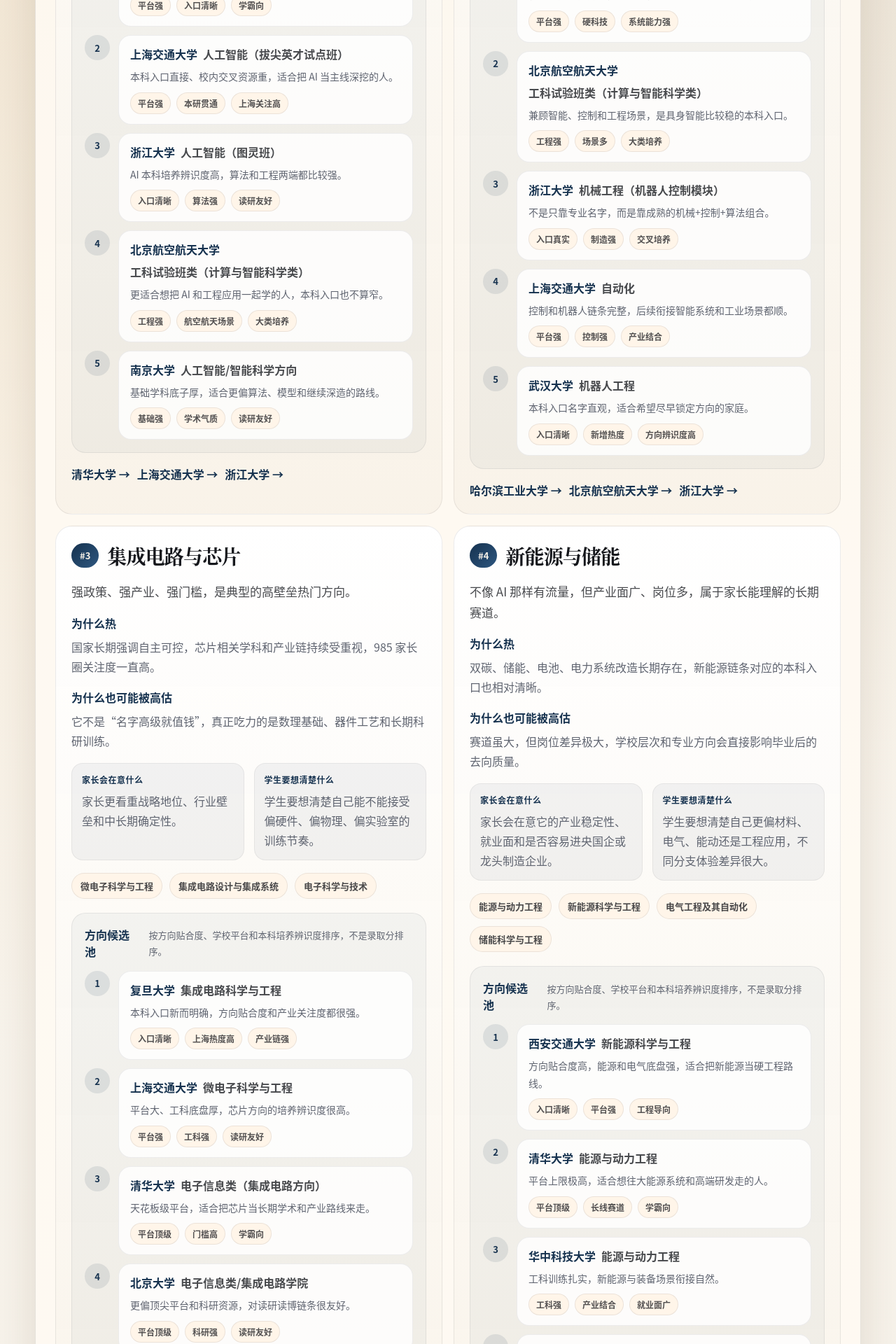
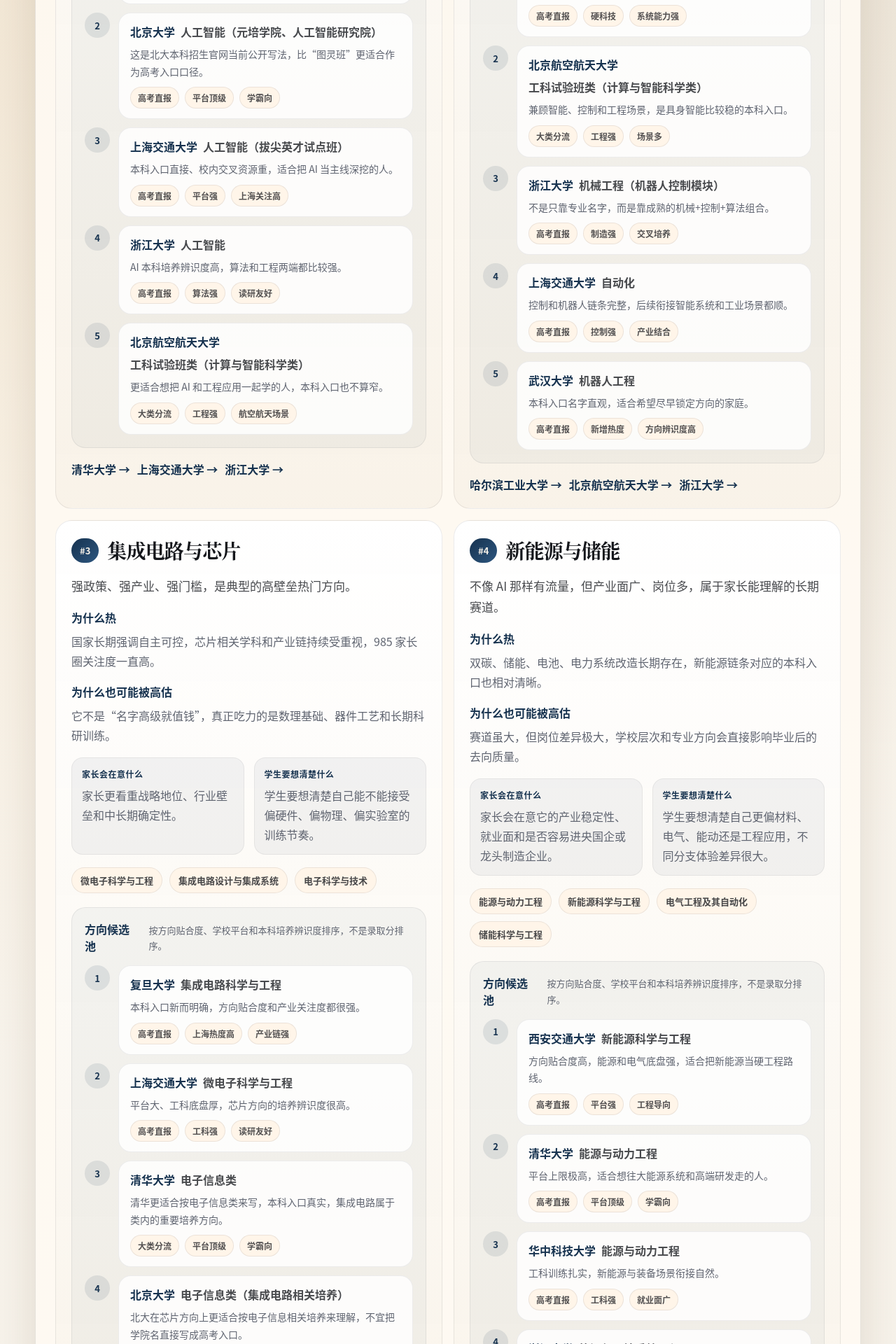
Before and after one commit to t86/zhaosheng, a Next.js app: page /directions in a window 1280 px wide. Shown: the part 1320-3240 px from the top of the page at 70% size. Built offline with nearby package versions, Linux system fonts and the light colour scheme.

Commit message:
fix: normalize hot direction candidate entries

```diff
--- a/data/hot-directions.ts
+++ b/data/hot-directions.ts
@@ -60,33 +60,33 @@
     candidatePrograms: [
       {
         schoolSlug: "tsinghua-university",
-        entryLabel: "自动化类（通用人工智能/数学与人工智能实验班）",
-        rationale: "平台强度和学科交叉能力都在第一梯队，更像 AI 顶尖培养入口。",
-        tags: ["平台强", "入口清晰", "学霸向"],
+        entryLabel: "自动化类",
+        rationale: "清华本科招生口径更适合写成自动化类，通用人工智能和数智实验班属于类内培养亮点。",
+        tags: ["大类分流", "平台强", "学霸向"],
+      },
+      {
+        schoolSlug: "peking-university",
+        entryLabel: "人工智能（元培学院、人工智能研究院）",
+        rationale: "这是北大本科招生官网当前公开写法，比“图灵班”更适合作为高考入口口径。",
+        tags: ["高考直报", "平台顶级", "学霸向"],
       },
       {
         schoolSlug: "shanghai-jiao-tong-university",
         entryLabel: "人工智能（拔尖英才试点班）",
         rationale: "本科入口直接、校内交叉资源重，适合把 AI 当主线深挖的人。",
-        tags: ["平台强", "本研贯通", "上海关注高"],
+        tags: ["高考直报", "平台强", "上海关注高"],
       },
       {
         schoolSlug: "zhejiang-university",
-        entryLabel: "人工智能（图灵班）",
+        entryLabel: "人工智能",
         rationale: "AI 本科培养辨识度高，算法和工程两端都比较强。",
-        tags: ["入口清晰", "算法强", "读研友好"],
+        tags: ["高考直报", "算法强", "读研友好"],
       },
       {
         schoolSlug: "beihang-university",
         entryLabel: "工科试验班类（计算与智能科学类）",
         rationale: "更适合想把 AI 和工程应用一起学的人，本科入口也不算窄。",
-        tags: ["工程强", "航空航天场景", "大类培养"],
-      },
-      {
-        schoolSlug: "nanjing-university",
-        entryLabel: "人工智能/智能科学方向",
-        rationale: "基础学科底子厚，适合更偏算法、模型和继续深造的路线。",
-        tags: ["基础强", "学术气质", "读研友好"],
+        tags: ["大类分流", "工程强", "航空航天场景"],
       },
     ],
   },
@@ -104,33 +104,33 @@
     candidatePrograms: [
       {
         schoolSlug: "harbin-institute-of-technology",
-        entryLabel: "工科试验班（AI+先进技术领军班）/自动化",
-        rationale: "机器人底层能力强，控制、机械和 AI 的组合培养很有代表性。",
-        tags: ["平台强", "硬科技", "系统能力强"],
+        entryLabel: "自动化",
+        rationale: "把哈工大的机器人能力落回自动化入口更稳，避免把校内培养班误写成高考直报入口。",
+        tags: ["高考直报", "硬科技", "系统能力强"],
       },
       {
         schoolSlug: "beihang-university",
         entryLabel: "工科试验班类（计算与智能科学类）",
         rationale: "兼顾智能、控制和工程场景，是具身智能比较稳的本科入口。",
-        tags: ["工程强", "场景多", "大类培养"],
+        tags: ["大类分流", "工程强", "场景多"],
       },
       {
         schoolSlug: "zhejiang-university",
         entryLabel: "机械工程（机器人控制模块）",
         rationale: "不是只靠专业名字，而是靠成熟的机械+控制+算法组合。",
-        tags: ["入口真实", "制造强", "交叉培养"],
+        tags: ["高考直报", "制造强", "交叉培养"],
       },
       {
         schoolSlug: "shanghai-jiao-tong-university",
         entryLabel: "自动化",
         rationale: "控制和机器人链条完整，后续衔接智能系统和工业场景都顺。",
-        tags: ["平台强", "控制强", "产业结合"],
+        tags: ["高考直报", "控制强", "产业结合"],
       },
       {
         schoolSlug: "wuhan-university",
         entryLabel: "机器人工程",
         rationale: "本科入口名字直观，适合希望尽早锁定方向的家庭。",
-        tags: ["入口清晰", "新增热度", "方向辨识度高"],
+        tags: ["高考直报", "新增热度", "方向辨识度高"],
       },
     ],
   },
@@ -150,31 +150,31 @@
         schoolSlug: "fudan-university",
         entryLabel: "集成电路科学与工程",
         rationale: "本科入口新而明确，方向贴合度和产业关注度都很强。",
-        tags: ["入口清晰", "上海热度高", "产业链强"],
+        tags: ["高考直报", "上海热度高", "产业链强"],
       },
       {
         schoolSlug: "shanghai-jiao-tong-university",
         entryLabel: "微电子科学与工程",
         rationale: "平台大、工科底盘厚，芯片方向的培养辨识度很高。",
-        tags: ["平台强", "工科强", "读研友好"],
+        tags: ["高考直报", "工科强", "读研友好"],
       },
       {
         schoolSlug: "tsinghua-university",
-        entryLabel: "电子信息类（集成电路方向）",
-        rationale: "天花板级平台，适合把芯片当长期学术和产业路线来走。",
-        tags: ["平台顶级", "门槛高", "学霸向"],
+        entryLabel: "电子信息类",
+        rationale: "清华更适合按电子信息类来写，本科入口真实，集成电路属于类内的重要培养方向。",
+        tags: ["大类分流", "平台顶级", "学霸向"],
       },
       {
         schoolSlug: "peking-university",
-        entryLabel: "电子信息类/集成电路学院",
-        rationale: "更偏顶尖平台和科研资源，对读研读博链条很友好。",
-        tags: ["平台顶级", "科研强", "读研友好"],
+        entryLabel: "电子信息类（集成电路相关培养）",
+        rationale: "北大在芯片方向上更适合按电子信息相关培养来理解，不宜把学院名直接写成高考入口。",
+        tags: ["方向映射", "平台顶级", "科研强"],
       },
       {
         schoolSlug: "university-of-electronic-science-and-technology-of-china",
         entryLabel: "微电子科学与工程",
         rationale: "电子信息底盘硬，芯片链条足够完整，性价比也高。",
-        tags: ["行业强", "入口真实", "工程导向"],
+        tags: ["高考直报", "行业强", "工程导向"],
       },
     ],
   },
@@ -194,31 +194,31 @@
         schoolSlug: "xian-jiaotong-university",
         entryLabel: "新能源科学与工程",
         rationale: "方向贴合度高，能源和电气底盘强，适合把新能源当硬工程路线。",
-        tags: ["入口清晰", "平台强", "工程导向"],
+        tags: ["高考直报", "平台强", "工程导向"],
       },
       {
         schoolSlug: "tsinghua-university",
         entryLabel: "能源与动力工程",
         rationale: "平台上限极高，适合想往大能源系统和高端研发走的人。",
-        tags: ["平台顶级", "长线赛道", "学霸向"],
+        tags: ["高考直报", "平台顶级", "学霸向"],
       },
       {
         schoolSlug: "huazhong-university-of-science-and-technology",
         entryLabel: "能源与动力工程",
         rationale: "工科训练扎实，新能源与装备场景衔接自然。",
-        tags: ["工科强", "产业结合", "就业面广"],
+        tags: ["高考直报", "工科强", "就业面广"],
       },
       {
         schoolSlug: "zhejiang-university",
         entryLabel: "能源与环境系统工程",
         rationale: "适合想把能源、系统优化和工程应用一起做的人。",
-        tags: ["交叉培养", "平台强", "读研友好"],
+        tags: ["高考直报", "平台强", "读研友好"],
       },
       {
         schoolSlug: "shanghai-jiao-tong-university",
         entryLabel: "能源与动力工程",
         rationale: "在大城市语境里讨论度高，家长和学生都更容易理解这条路径。",
-        tags: ["平台强", "城市优势", "工程导向"],
+        tags: ["高考直报", "平台强", "城市优势"],
       },
     ],
   },
@@ -236,33 +236,33 @@
     candidatePrograms: [
       {
         schoolSlug: "wuhan-university",
-        entryLabel: "网络空间安全（本硕博试验班）",
-        rationale: "本科入口非常直给，培养路径也比一般安全专业更完整。",
-        tags: ["入口清晰", "本硕博链条", "方向辨识度高"],
+        entryLabel: "网络空间安全",
+        rationale: "按本科专业名来写更稳，避免把院内试验班或特殊培养口径写成统一高考直报入口。",
+        tags: ["高考直报", "方向辨识度高", "平台强"],
       },
       {
         schoolSlug: "university-of-electronic-science-and-technology-of-china",
-        entryLabel: "计算机类（网络空间安全）",
+        entryLabel: "计算机类",
         rationale: "电子信息底盘强，网络安全放在整体计算机体系里更稳。",
-        tags: ["行业强", "工程强", "就业面广"],
+        tags: ["大类分流", "行业强", "工程强"],
       },
       {
         schoolSlug: "beihang-university",
         entryLabel: "工科试验班类（信息科学与技术类）",
         rationale: "更适合把安全放到更大的信息系统和工程场景里理解。",
-        tags: ["平台强", "工程导向", "大类培养"],
+        tags: ["大类分流", "平台强", "工程导向"],
       },
       {
         schoolSlug: "harbin-institute-of-technology",
         entryLabel: "信息安全",
         rationale: "工科硬度高，适合想走更偏底层和系统能力路线的人。",
-        tags: ["工科强", "底层能力", "读研友好"],
+        tags: ["高考直报", "工科强", "底层能力"],
       },
       {
         schoolSlug: "shanghai-jiao-tong-university",
         entryLabel: "信息类（含信息安全分流）",
         rationale: "大类入口更适合高分段家庭，后续向安全和计算链条延展性强。",
-        tags: ["平台强", "分流弹性", "城市优势"],
+        tags: ["大类分流", "平台强", "城市优势"],
       },
     ],
   },
@@ -282,31 +282,31 @@
         schoolSlug: "zhejiang-university",
         entryLabel: "自动化",
         rationale: "自动化传统强，往智能制造和工业控制延展都很顺。",
-        tags: ["平台强", "控制强", "就业稳"],
+        tags: ["高考直报", "控制强", "就业稳"],
       },
       {
         schoolSlug: "shanghai-jiao-tong-university",
         entryLabel: "自动化",
         rationale: "学校平台和产业连接强，适合偏大工业和系统集成路线。",
-        tags: ["平台强", "产业结合", "城市优势"],
+        tags: ["高考直报", "产业结合", "城市优势"],
       },
       {
         schoolSlug: "harbin-institute-of-technology",
         entryLabel: "自动化",
         rationale: "工科底盘硬，更适合接受强工程训练的人。",
-        tags: ["工科强", "系统能力强", "读研友好"],
+        tags: ["高考直报", "工科强", "系统能力强"],
       },
       {
         schoolSlug: "xian-jiaotong-university",
         entryLabel: "自动化",
         rationale: "大工业语境下的自动化能力强，属于典型稳路线。",
-        tags: ["工程导向", "就业稳", "平台强"],
+        tags: ["高考直报", "工程导向", "就业稳"],
       },
       {
         schoolSlug: "huazhong-university-of-science-and-technology",
         entryLabel: "机械设计制造及其自动化",
         rationale: "制造底子厚，和智能制造场景结合得比较自然。",
-        tags: ["制造强", "应用强", "稳就业"],
+        tags: ["高考直报", "制造强", "稳就业"],
       },
     ],
   },
@@ -326,31 +326,31 @@
         schoolSlug: "peking-university",
         entryLabel: "药学（六年制）",
         rationale: "顶尖平台叠加长学制，更适合把创新药当长期路线的人。",
-        tags: ["平台顶级", "长周期", "读研友好"],
+        tags: ["高考直报", "平台顶级", "长周期"],
       },
       {
         schoolSlug: "fudan-university",
         entryLabel: "药学",
         rationale: "上海生物医药语境里辨识度高，家长和学生都更容易理解它的价值。",
-        tags: ["上海热度高", "产业结合", "平台强"],
+        tags: ["高考直报", "上海热度高", "平台强"],
       },
       {
         schoolSlug: "zhejiang-university",
         entryLabel: "药学",
         rationale: "理工医交叉氛围强，更适合后续往生物医药深水区走。",
-        tags: ["交叉培养", "平台强", "读研友好"],
+        tags: ["高考直报", "平台强", "读研友好"],
       },
       {
         schoolSlug: "shanghai-jiao-tong-university",
         entryLabel: "生物医学工程",
         rationale: "更偏医工交叉，不是传统药学路线，但适合做创新医疗设备和交叉研发。",
-        tags: ["医工交叉", "平台强", "方向差异化"],
+        tags: ["方向映射", "医工交叉", "方向差异化"],
       },
       {
         schoolSlug: "sun-yat-sen-university",
         entryLabel: "药学",
         rationale: "华南医药产业链结合更强，是区域竞争力很高的一类选择。",
-        tags: ["区域强", "产业结合", "平台强"],
+        tags: ["高考直报", "区域强", "平台强"],
       },
     ],
   },
@@ -370,31 +370,31 @@
         schoolSlug: "peking-university",
         entryLabel: "临床医学（八年制）",
         rationale: "顶级医学平台和临床资源，属于高分段最稳定的长线选项之一。",
-        tags: ["平台顶级", "职业确定性", "长学制"],
+        tags: ["高考直报", "平台顶级", "职业确定性"],
       },
       {
         schoolSlug: "fudan-university",
         entryLabel: "临床医学（八年制）",
         rationale: "上海医学院体系强，适合看重大平台和医学资源密度的家庭。",
-        tags: ["平台顶级", "上海热度高", "临床资源强"],
+        tags: ["高考直报", "上海热度高", "临床资源强"],
       },
       {
         schoolSlug: "shanghai-jiao-tong-university",
         entryLabel: "临床医学（八年制）",
         rationale: "交医辨识度高，长期职业确定性和资源平台都很强。",
-        tags: ["平台顶级", "职业确定性", "上海关注高"],
+        tags: ["高考直报", "职业确定性", "上海关注高"],
       },
       {
         schoolSlug: "zhejiang-university",
         entryLabel: "临床医学（八年制）",
         rationale: "综合校平台大，适合既看医学又看学校整体资源的人。",
-        tags: ["综合平台", "长学制", "读研友好"],
+        tags: ["高考直报", "综合平台", "长学制"],
       },
       {
         schoolSlug: "sichuan-university",
         entryLabel: "临床医学（八年制）",
         rationale: "华西体系在医学圈辨识度高，是全国范围内很稳的一档。",
-        tags: ["医学强校", "临床资源强", "稳路线"],
+        tags: ["高考直报", "医学强校", "临床资源强"],
       },
     ],
   },
@@ -414,31 +414,31 @@
         schoolSlug: "beihang-university",
         entryLabel: "工科试验班类（航空航天类）",
         rationale: "空天底盘和低空相关场景结合最自然，是这个方向最稳的本科入口之一。",
-        tags: ["平台强", "场景贴合", "方向辨识度高"],
+        tags: ["大类分流", "平台强", "场景贴合"],
       },
       {
         schoolSlug: "northwestern-polytechnical-university",
         entryLabel: "航空航天类",
         rationale: "传统航空航天强校，适合把低空放回飞行器和系统工程主线里理解。",
-        tags: ["航空强", "工程导向", "就业稳"],
+        tags: ["大类分流", "航空强", "工程导向"],
       },
       {
         schoolSlug: "harbin-institute-of-technology",
         entryLabel: "航空航天类",
         rationale: "硬核工科底色明显，更适合愿意走装备和系统路线的人。",
-        tags: ["工科强", "装备强", "学霸向"],
+        tags: ["大类分流", "工科强", "装备强"],
       },
       {
         schoolSlug: "tsinghua-university",
         entryLabel: "航空航天类",
         rationale: "平台资源上限极高，适合把空天和智能系统作为长线方向。",
-        tags: ["平台顶级", "学霸向", "长线赛道"],
+        tags: ["方向映射", "平台顶级", "学霸向"],
       },
       {
         schoolSlug: "beijing-institute-of-technology",
         entryLabel: "宇航与机电类",
         rationale: "入口更偏装备和系统，适合看重应用场景和工程能力的家庭。",
-        tags: ["工程强", "系统能力强", "入口真实"],
+        tags: ["大类分流", "工程强", "系统能力强"],
       },
     ],
   },
@@ -458,31 +458,31 @@
         schoolSlug: "university-of-science-and-technology-of-china",
         entryLabel: "量子信息科学",
         rationale: "量子科技最典型也最直接的本科入口，平台辨识度非常高。",
-        tags: ["入口清晰", "平台顶级", "学霸向"],
+        tags: ["高考直报", "平台顶级", "学霸向"],
       },
       {
         schoolSlug: "beihang-university",
         entryLabel: "量子科技先锋计划",
         rationale: "把量子当未来方向做前置培养，适合想追新赛道但仍看重学校平台的人。",
-        tags: ["新项目", "平台强", "未来赛道"],
+        tags: ["培养项目", "平台强", "未来赛道"],
       },
       {
         schoolSlug: "tsinghua-university",
-        entryLabel: "物理学类（量子信息培养）",
-        rationale: "更像高门槛科研路线，适合顶尖学霸型学生。",
-        tags: ["平台顶级", "数理门槛高", "科研导向"],
+        entryLabel: "物理学类",
+        rationale: "清华更适合写成物理学类，再说明量子信息属于校内重点培养方向，而不是单列的高考直报专业。",
+        tags: ["方向映射", "平台顶级", "科研导向"],
       },
       {
         schoolSlug: "fudan-university",
         entryLabel: "物理学类/量子与智能英才班",
         rationale: "量子和智能的交叉叙事很强，适合想走前沿交叉路线的人。",
-        tags: ["交叉培养", "上海热度高", "读研友好"],
+        tags: ["培养项目", "上海热度高", "读研友好"],
       },
       {
         schoolSlug: "nanjing-university",
-        entryLabel: "物理学类（量子方向）",
-        rationale: "基础物理底子厚，更适合能接受长科研路径的学生。",
-        tags: ["基础强", "科研导向", "学霸向"],
+        entryLabel: "物理学类",
+        rationale: "南京大学更适合按物理学类理解，量子属于强方向，不宜直接写成已经独立公开招生的窄入口。",
+        tags: ["方向映射", "基础强", "科研导向"],
       },
     ],
   },
```
Also changed, not shown: 1 other file (tests, documents, lock files or other folders).
